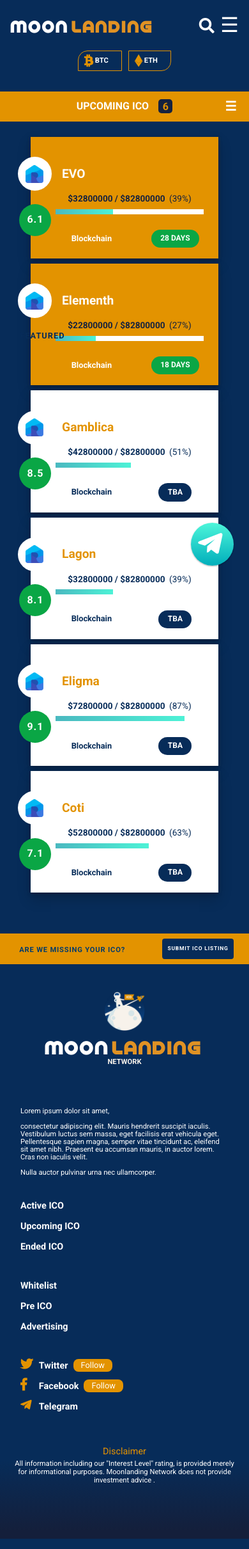
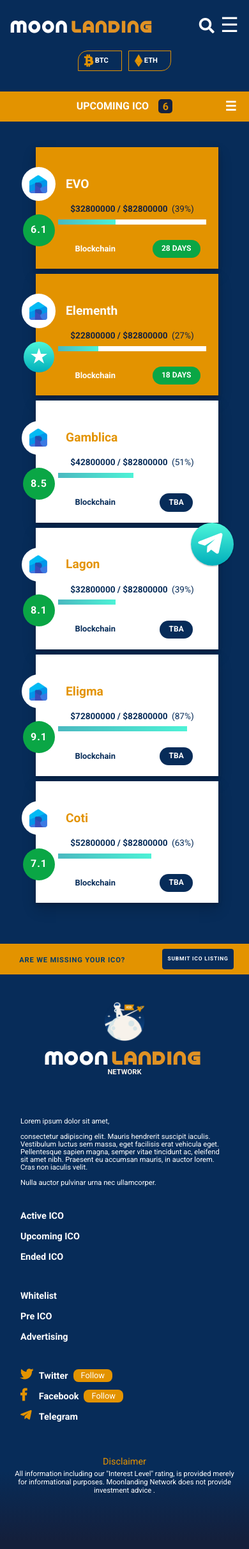
Before and after one commit to moonlandingnetwork/moonlandingnetwork.github.io, a Jekyll site: the page built from upcomingico.html, in a window 390 px wide. Shown: the whole page at 64% size. Built offline with Jekyll 4.4.1, drawn with Linux system fonts in a browser that asks for light colours; cached includes are drawn as plain includes; nearby versions of some CDN libraries; comment, search, counter and statistics services are not loaded.

Commit message:
Layout Revision

```diff
--- a/css/style.css
+++ b/css/style.css
@@ -2872,7 +2872,7 @@ footer{
     }
     /*ICO Table */
     .ico-table{
-        margin: 1rem 2rem;
+        margin: 2rem 2rem 1rem 2.5rem;
     }
     .ico-nav ul{
         flex-direction: column;
@@ -2918,7 +2918,7 @@ footer{
     .ico-project-name{
         order: 1;
         position: absolute;
-        left: -11%;
+        left: -12%;
         top: 10%;
     }
     .ico-project-name h5{
@@ -2946,7 +2946,7 @@ footer{
         letter-spacing: 1px;
         font-size: 0.8rem;
         position: absolute;
-        left: -6%;
+        left: -7%;
         top: 55%;
     }
     .ico-moonability .featured-text {
--- a/endedico.html
+++ b/endedico.html
@@ -80,7 +80,7 @@ title: Ended ICOs | Moonlanding Network
                             <p>{{coin.ico.shortdesc}}</p>
                         </div>
                     </td>
-                    <td class="ico-moonability {% if featured %} {% if coin.ico.show-rating %}number{% endif %}{% else if featured == false %}number{% endif %}">{% if featured %} {% if coin.ico.show-rating %}{{coin.moonability}}{% else %}Featured {% endif %}{% else
+                    <td class="ico-moonability {% if featured %} {% if coin.ico.show-rating %}number{% endif %}{% else if featured == false %}number{% endif %}">{% if featured %} {% if coin.ico.show-rating %}{{coin.moonability}}{% else %}<span class="featured-text">Featured</span><span class="featured-logo">★</span>  {% endif %}{% else
                         %}{{coin.moonability}}{% endif %}</td>
 
                     <td class="ico-category">{{coin.ico.category}}</td>
--- a/preico.html
+++ b/preico.html
@@ -134,7 +134,7 @@ title: Pre ICOs | Moonlanding Network
                     </td>
 
 
-                    <td class="ico-moonability {% if featured %} {% if coin.ico.show-rating %}number{% endif %}{% else if featured == false %}number{% endif %}">{% if featured %} {% if coin.ico.show-rating %}{{coin.moonability}}{% else %}Featured {% endif %}{% else
+                    <td class="ico-moonability {% if featured %} {% if coin.ico.show-rating %}number{% endif %}{% else if featured == false %}number{% endif %}">{% if featured %} {% if coin.ico.show-rating %}{{coin.moonability}}{% else %}<span class="featured-text">Featured</span><span class="featured-logo">★</span>  {% endif %}{% else
                         %}{{coin.moonability}}{% endif %}</td>
 
                     <td class="ico-category">{{coin.ico.category}}</td>
--- a/upcomingico.html
+++ b/upcomingico.html
@@ -108,7 +108,7 @@ title: Upcoming ICOs  | Moonlanding Network
                             <p>{{coin.ico.shortdesc}}</p>
                         </div>
                     </td>
-                    <td class="ico-moonability {% if featured %} {% if coin.ico.show-rating %}number{% endif %}{% else if featured == false %}number{% endif %}">{% if featured %} {% if coin.ico.show-rating %}{{coin.moonability}}{% else %}Featured {% endif %}{% else
+                    <td class="ico-moonability {% if featured %} {% if coin.ico.show-rating %}number{% endif %}{% else if featured == false %}number{% endif %}">{% if featured %} {% if coin.ico.show-rating %}{{coin.moonability}}{% else %}<span class="featured-text">Featured</span><span class="featured-logo">★</span>  {% endif %}{% else
                         %}{{coin.moonability}}{% endif %}</td>
 
                     <td class="ico-category">{{coin.ico.category}}</td>
```
